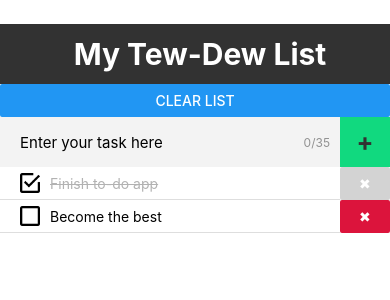
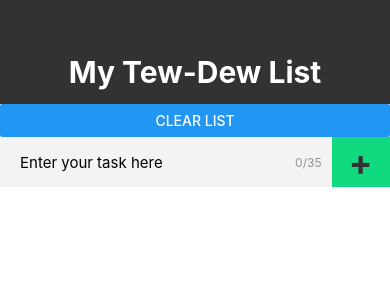
Before and after one commit to Michael-Maleki/rn-todo, a React Native app: screen / in a window 390 px wide. Shown: the top 300 px of the page. Built offline with nearby package versions, Linux system fonts and the light colour scheme.

Commit message:
visual adjustments

```diff
--- a/App.js
+++ b/App.js
@@ -14,10 +14,7 @@ import Cards from "./components/Cards";
 export default class App extends React.Component {
   state = {
     input: "",
-    list: [
-      { id: 0, title: "Finish to-do app", status: true },
-      { id: 2, title: "Become the best", status: false }
-    ]
+    list: []
   };
 
   addNew() {
@@ -62,9 +59,14 @@ export default class App extends React.Component {
   }
 
   clearAll() {
+    let list = this.state.list;
+
+    if (list.length <= 0) {
+      console.log("cleared empty list");
+    } else {
       Alert.alert(
         "Please confirm.",
-      "Are you sure you wish to clear all tasks?",
+        "Are you sure you want to clear all tasks?",
         [
           {
             text: "Not Yet",
@@ -75,6 +77,7 @@ export default class App extends React.Component {
         ],
         { cancelable: true }
       );
+    }
   }
 
   render() {
@@ -115,6 +118,7 @@ const styles = StyleSheet.create({
     backgroundColor: "#fff"
   },
   statusbar: {
-    height: 24
+    height: 44,
+    backgroundColor: "#323232"
   }
 });
--- a/app.json
+++ b/app.json
@@ -1,7 +1,7 @@
 {
   "expo": {
-    "name": "Blank Template",
-    "slug": "todo-app",
+    "name": "React Native ToDo App",
+    "slug": "react-native-todo-app",
     "privacy": "public",
     "sdkVersion": "36.0.0",
     "platforms": [
--- a/components/Cards.js
+++ b/components/Cards.js
@@ -41,12 +41,17 @@ export default class Cards extends React.Component {
           </View>
         </View>
 
-        <Button
+        <TouchableOpacity
           style={styles.buttonLayout}
-          title="   ✖   "
-          color={Cards.status ? "lightgrey" : "crimson"}
           onPress={() => this.props.removeItem()}
-        />
+        >
+          <View
+            style={styles.buttonStyle}
+            backgroundColor={Cards.status ? "lightgrey" : "#d33336"}
+          >
+            <Text style={styles.buttonText}>✖</Text>
+          </View>
+        </TouchableOpacity>
       </TouchableOpacity>
     );
   }
@@ -62,19 +67,34 @@ const styles = StyleSheet.create({
   Cards: {
     borderBottomColor: "#dedede",
     borderBottomWidth: 1,
-    flexGrow: 1,
+    // flexGrow: 1,
+    width: "85%",
     paddingLeft: 20,
     flexDirection: "row",
     alignItems: "center"
-  },
-
-  removeButton: {
-    width: 100
   },
 
   checkBox: {
     width: 20,
     height: 20,
     marginRight: 10
+  },
+
+  buttonLayout: {
+    width: "15%"
+  },
+
+  buttonStyle: {
+    justifyContent: "center",
+    alignItems: "center",
+    height: 40,
+    color: "black",
+    borderBottomColor: "#dedede",
+    borderBottomWidth: 1
+  },
+
+  buttonText: {
+    fontWeight: "bold",
+    fontSize: 15
   }
 });
--- a/components/Header.js
+++ b/components/Header.js
@@ -23,7 +23,7 @@ const styles = StyleSheet.create({
     height: 60,
     alignItems: "center",
     justifyContent: "center",
-    paddingLeft: 10
+    paddingBottom: 5
   },
 
   title: {
--- a/components/Input.js
+++ b/components/Input.js
@@ -43,14 +43,14 @@ const styles = StyleSheet.create({
     paddingLeft: 20
   },
   add: {
-    width: 50,
+    width: "15%",
     backgroundColor: "#11d97f",
     justifyContent: "center",
     alignItems: "center"
   },
   addText: {
     fontWeight: "bold",
-    fontSize: 25,
+    fontSize: 35,
     color: "#323232"
   },
   counter: {
```
Lines whose indentation alone changed are shown as unchanged.
